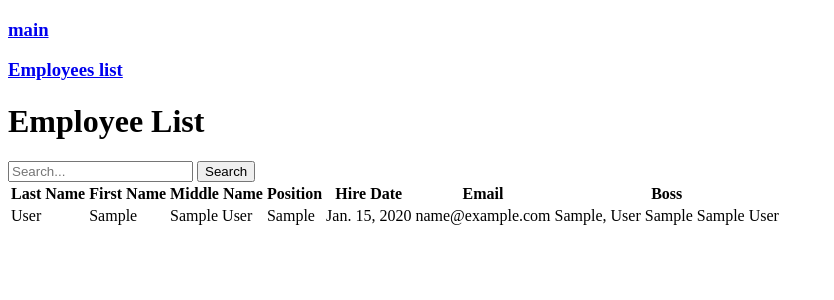
After one commit to Danil1994/ANC_test_tsak, a Django app: page /main_app//employees/ in a window 1280 px wide. The commit adds this page. Shown: the top 300 px of the page, without its empty margins (0-834 px from the left). Run offline with Django 4.2, Linux system fonts and the light colour scheme; tables that the repository leaves empty hold one stand-in row (values such as "Sample post").

Commit message:
employee list and search

```diff
--- a/main_app/models.py
+++ b/main_app/models.py
@@ -10,14 +10,14 @@ class Employee(models.Model):
     email = models.EmailField()
     boss = models.ForeignKey('self', on_delete=models.SET_NULL, null=True, blank=True)
 
-    def __str__(self):
+    def full_name(self):
         if self.middle_name:
             return f"{self.last_name} {self.first_name} {self.middle_name}"
         else:
             return f"{self.last_name} {self.first_name}"
 
-    def full_name_and_position(self):
-        return f"{self.position}, {self.middle_name}"
+    def __str__(self):
+        return f"{self.position}, {self.full_name()}"
 
     def subordinates(self):
         return Employee.objects.filter(boss=self)
--- a/main_app/static/css/base.css
+++ b/main_app/static/css/base.css
@@ -10,4 +10,6 @@
     width: 15%;
     padding: 10px;
     vertical-align: top;
+    word-wrap: break-word;
+    overflow-wrap: break-word;
 }
--- a/main_app/templates/base.html
+++ b/main_app/templates/base.html
@@ -10,7 +10,27 @@
 
 </head>
 <body>
+<h3><p><a href=""> </a></p>
+    <p><a href="{% url 'index' %}">main </a></p>
+    <p><a href="{% url 'employee_list' %}">Employees list</a></p></h3>
 {% block content %}
+{% endblock %}
+{% block pagination %}
+{% if is_paginated %}
+<div class="pagination">
+      <span class="page-links">
+        {% if page_obj.has_previous %}
+          <a href="{{ request.path }}?page={{ page_obj.previous_page_number }}">previous</a>
+        {% endif %}
+        <span class="page-current">
+          Page {{ page_obj.number }} of {{ page_obj.paginator.num_pages }}.
+        </span>
+        {% if page_obj.has_next %}
+          <a href="{{ request.path }}?page={{ page_obj.next_page_number }}">next</a>
+        {% endif %}
+      </span>
+</div>
+{% endif %}
 {% endblock %}
 </body>
 </html>
--- a/main_app/templates/index.html
+++ b/main_app/templates/index.html
@@ -5,7 +5,7 @@
     <div class="row">
         {% for manager in top_management %}
         <div class="column">
-            <h2>{{ manager.first_name }} {{ manager.last_name }}</h2>
+            <h2>{{ manager }} </h2>
             <ul>
                 {% for subordinate in manager.subordinates.all %}
                 <li>{{ subordinate.first_name }} {{ subordinate.last_name }}</li>
--- /dev/null
+++ b/main_app/templates/main_app/employee_list.html
@@ -0,0 +1,35 @@
+{% extends "base.html" %}
+
+{% block content %}
+<h1>Employee List</h1>
+<form method="GET" action="{% url 'employee_list' %}">
+    <input type="text" name="q" placeholder="Search...">
+    <button type="submit">Search</button>
+</form>
+    <table>
+        <thead>
+            <tr>
+                <th>Last Name</th>
+                <th>First Name</th>
+                <th>Middle Name</th>
+                <th>Position</th>
+                <th>Hire Date</th>
+                <th>Email</th>
+                <th>Boss</th>
+            </tr>
+        </thead>
+        <tbody>
+            {% for employee in employees %}
+            <tr>
+                <td>{{ employee.last_name }}</td>
+                <td>{{ employee.first_name }}</td>
+                <td>{{ employee.middle_name }}</td>
+                <td>{{ employee.position }}</td>
+                <td>{{ employee.hire_date }}</td>
+                <td>{{ employee.email }}</td>
+                <td>{{ employee.boss }}</td>
+            </tr>
+            {% endfor %}
+        </tbody>
+    </table>
+{% endblock %}
--- a/main_app/urls.py
+++ b/main_app/urls.py
@@ -3,4 +3,5 @@ from . import views
 
 urlpatterns = [
     path('', views.TopManagementListView.as_view(), name='index'),
+    path('/employees/', views.EmployeeListView.as_view(), name='employee_list'),
 ]
--- a/main_app/views.py
+++ b/main_app/views.py
@@ -1,9 +1,8 @@
-from django.shortcuts import render
-
-from django.http import JsonResponse
+from django.db import models
 from django.views.generic import ListView
 
-from .models import Employee
+from main_app.models import Employee
+
 
 class TopManagementListView(ListView):
     model = Employee
@@ -18,3 +17,24 @@ class TopManagementListView(ListView):
         for manager in context['object_list']:
             manager.subordinates = manager.subordinates
         return context
+
+
+class EmployeeListView(ListView):
+    model = Employee
+    template_name = 'employee_list.html'
+    context_object_name = 'employees'
+    ordering = 'last_name'
+    paginate_by = 50
+
+    def get_queryset(self):
+        queryset = super().get_queryset()
+        search_query = self.request.GET.get('q')
+        if search_query:
+            queryset = queryset.filter(
+                models.Q(first_name__icontains=search_query) |
+                models.Q(last_name__icontains=search_query) |
+                models.Q(middle_name__icontains=search_query) |
+                models.Q(position__icontains=search_query) |
+                models.Q(email__icontains=search_query)
+            )
+        return queryset
```
Also changed, not shown: main_app/create_fake_data.py (+30 -29 lines).
